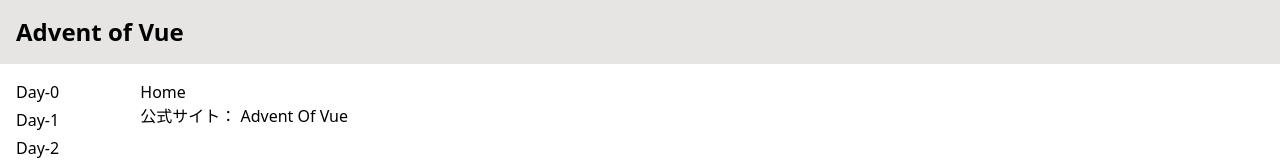
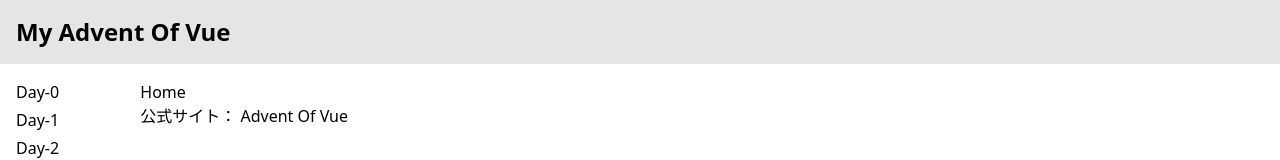
Before and after one commit to yamageji/challenging-advent-of-vue, a Vue app: page / in a window 1280 px wide. Shown: the top 160 px of the page. Built offline with nearby package versions, Linux system fonts and the light colour scheme.

Commit message:
fix: lint error

```diff
--- a/package.json
+++ b/package.json
@@ -37,5 +37,8 @@
     "vite": "^3.1.8",
     "vitest": "^0.24.3",
     "vue-tsc": "^1.0.8"
+  },
+  "volta": {
+    "node": "18.12.1"
   }
 }
--- a/postcss.config.js
+++ b/postcss.config.js
@@ -1,6 +1,7 @@
+// eslint-disable-next-line no-undef
 module.exports = {
   plugins: {
     tailwindcss: {},
     autoprefixer: {},
   },
-}
+};
--- a/src/components/layout/TheHeader.vue
+++ b/src/components/layout/TheHeader.vue
@@ -1,7 +1,7 @@
 <template>
   <header class="bg-stone-200 p-4 text-2xl font-bold">
     <div>
-      <a href="/"> Advent of Vue </a>
+      <a href="/"> My Advent Of Vue </a>
     </div>
   </header>
 </template>
--- a/tailwind.config.js
+++ b/tailwind.config.js
@@ -1,4 +1,5 @@
 /** @type {import('tailwindcss').Config} */
+// eslint-disable-next-line no-undef
 module.exports = {
   content: ["./index.html", "./src/**/*.{vue,js,ts,jsx,tsx}"],
   theme: {
```
Also changed, not shown: 1 other file (tests, documents, lock files or other folders).
